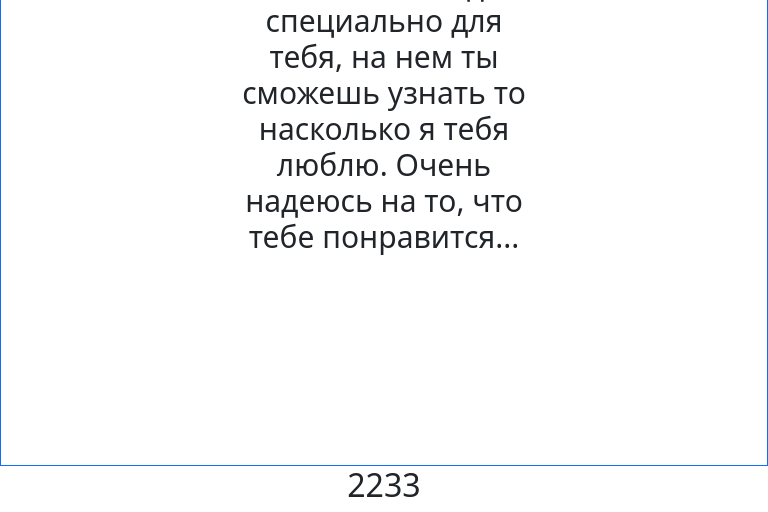
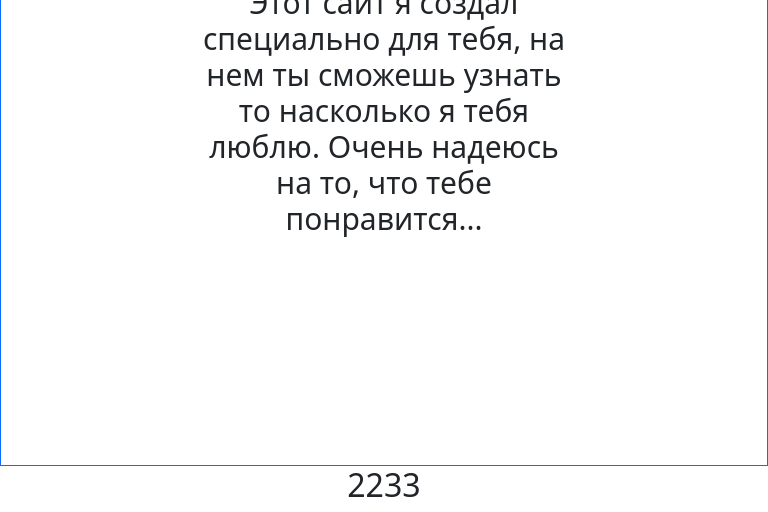
Before and after one commit to nakamure111/nakamure111.github.io, a plain HTML site: page main.html in a window 768 px wide. Shown: the part 334-846 px from the top of the page. Drawn offline with nearby package versions, Linux system fonts and the light colour scheme.

Commit message:
Add files via upload

```diff
--- a/style/mainStyle.css
+++ b/style/mainStyle.css
@@ -54,6 +54,10 @@ body {
     .explanation-greetings-text{
         font-size: 1rem;
     }
+    .explanation-greetings {
+        width: 70%;;
+
+    }
 }
 @media (min-width: 480px) and (max-width: 768px) {
     .hello{
@@ -62,6 +66,10 @@ body {
     .explanation-greetings-text{
         font-size: 1.5rem;
     }
+    .explanation-greetings {
+        width: 60%;;
+
+    }
 }
 @media (min-width: 768px) and (max-width: 1024px) {
     .hello{
@@ -69,6 +77,10 @@ body {
     }
     .explanation-greetings-text{
         font-size: 2rem;
+    }
+    .explanation-greetings {
+        width: 50%;;
+
     }
 }
 @media (min-width: 1024px) {
```
